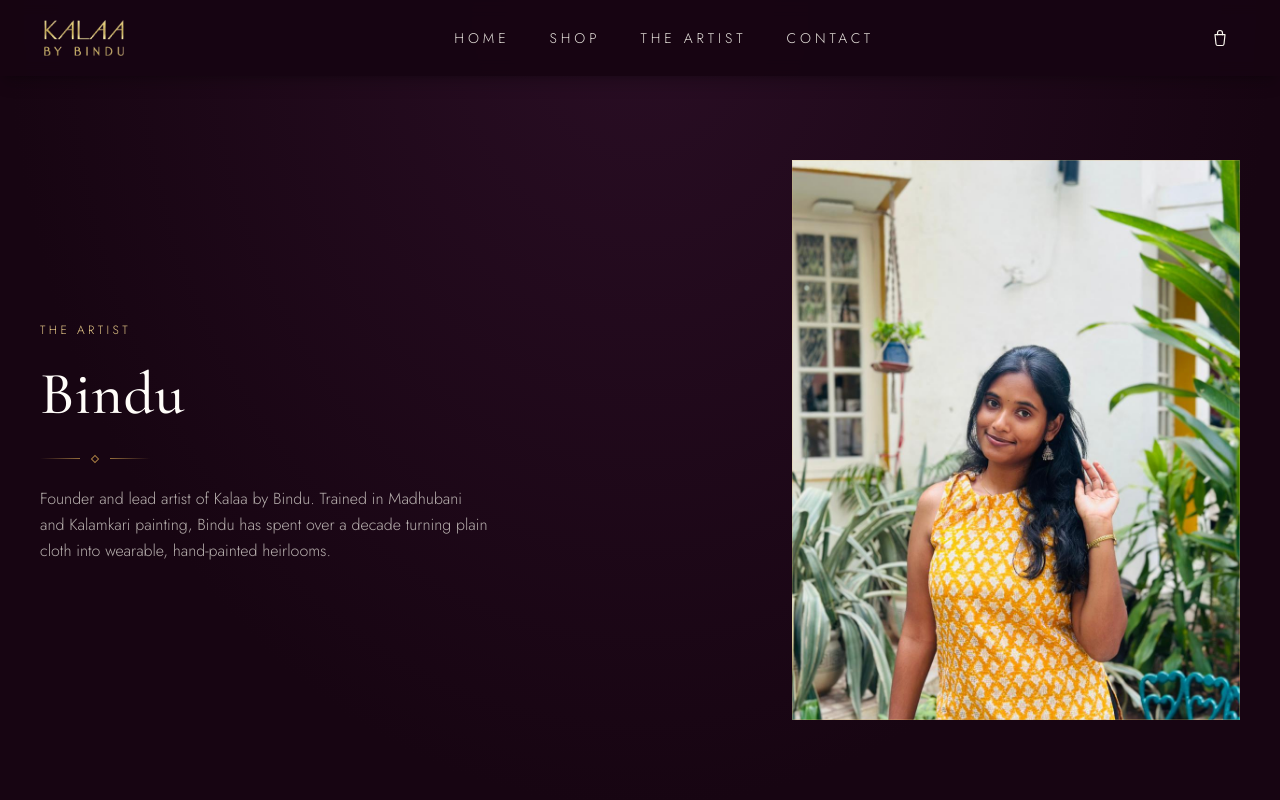
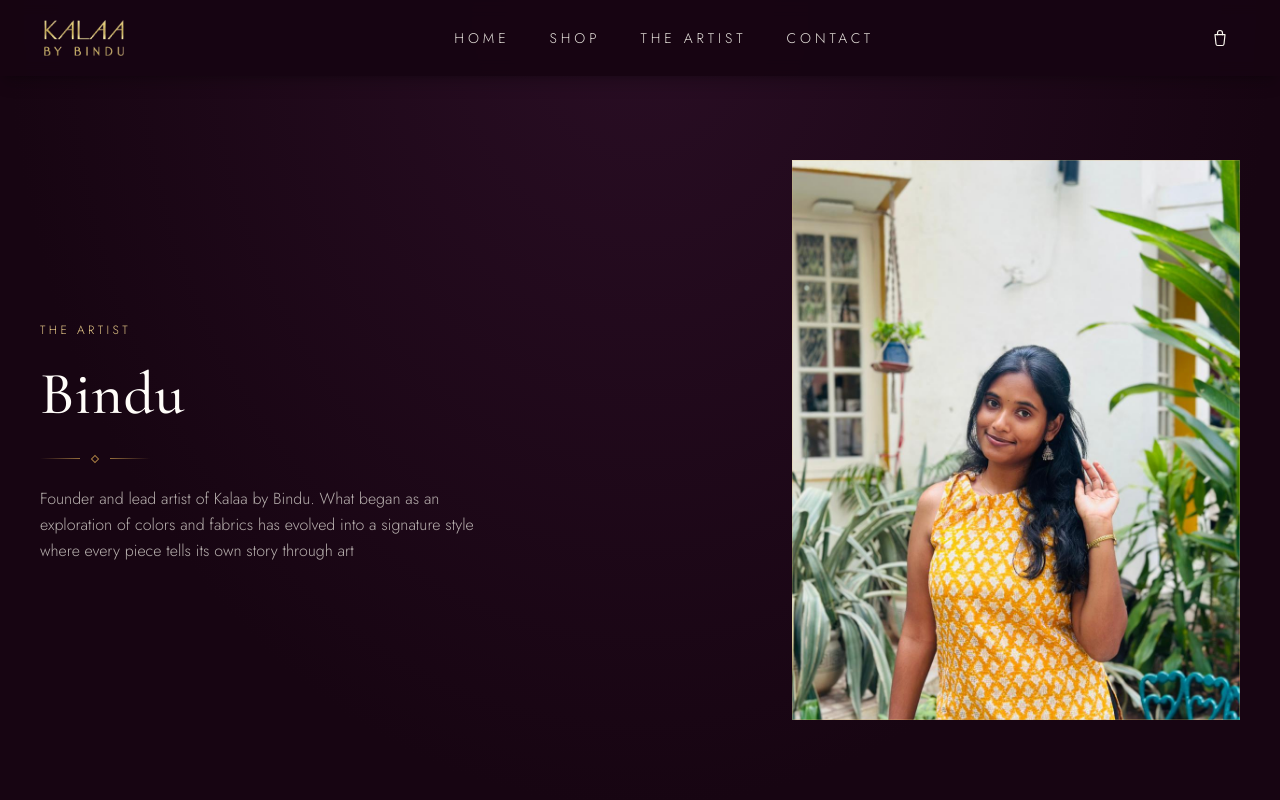
Before and after one commit to bindusri14/Kalaa-by-Bindu, a React (Vite) app: page /about in a window 1280 px wide. Shown: the top 800 px of the page. Built offline with nearby package versions, Linux system fonts and the light colour scheme.

Commit message:
minor changes

```diff
--- a/src/components/layout/Footer.tsx
+++ b/src/components/layout/Footer.tsx
@@ -41,10 +41,10 @@ export function Footer() {
               Contact
             </Link>
             <a
-              href="mailto:hello@kalaabybindu.com"
+              href="mailto:kalaabybindu@gmail.com"
               className="text-sm text-ivory-100/70 transition hover:text-gold-300"
             >
-              hello@kalaabybindu.com
+              kalaabybindu@gmail.com
             </a>
           </div>
         </div>
--- a/src/pages/About.tsx
+++ b/src/pages/About.tsx
@@ -26,9 +26,8 @@ export default function About() {
             <h1 className="mt-4 text-5xl leading-tight text-ivory-50 md:text-6xl">Bindu</h1>
             <Ornament className="!justify-start my-6" />
             <p className="max-w-md text-base font-light leading-relaxed text-ivory-100/70">
-              Founder and lead artist of Kalaa by Bindu. Trained in Madhubani and Kalamkari
-              painting, Bindu has spent over a decade turning plain cloth into wearable,
-              hand-painted heirlooms.
+              Founder and lead artist of Kalaa by Bindu.
+              What began as an exploration of colors and fabrics has evolved into a signature style where every piece tells its own story through art
             </p>
           </Reveal>
           <Reveal delay={0.15}>
--- a/src/pages/Contact.tsx
+++ b/src/pages/Contact.tsx
@@ -70,8 +70,8 @@ export default function Contact() {
             </div>
             <div>
               <h3 className="mb-2 text-sm tracking-wide-xl uppercase text-gold-600">Email</h3>
-              <a href="mailto:hello@kalaabybindu.com" className="text-ink-900 hover:text-gold-700">
-                hello@kalaabybindu.com
+              <a href="mailto:kalaabybindu@gmail.com" className="text-ink-900 hover:text-gold-700">
+                kalaabybindu@gmail.com
               </a>
             </div>
             <div>
```
